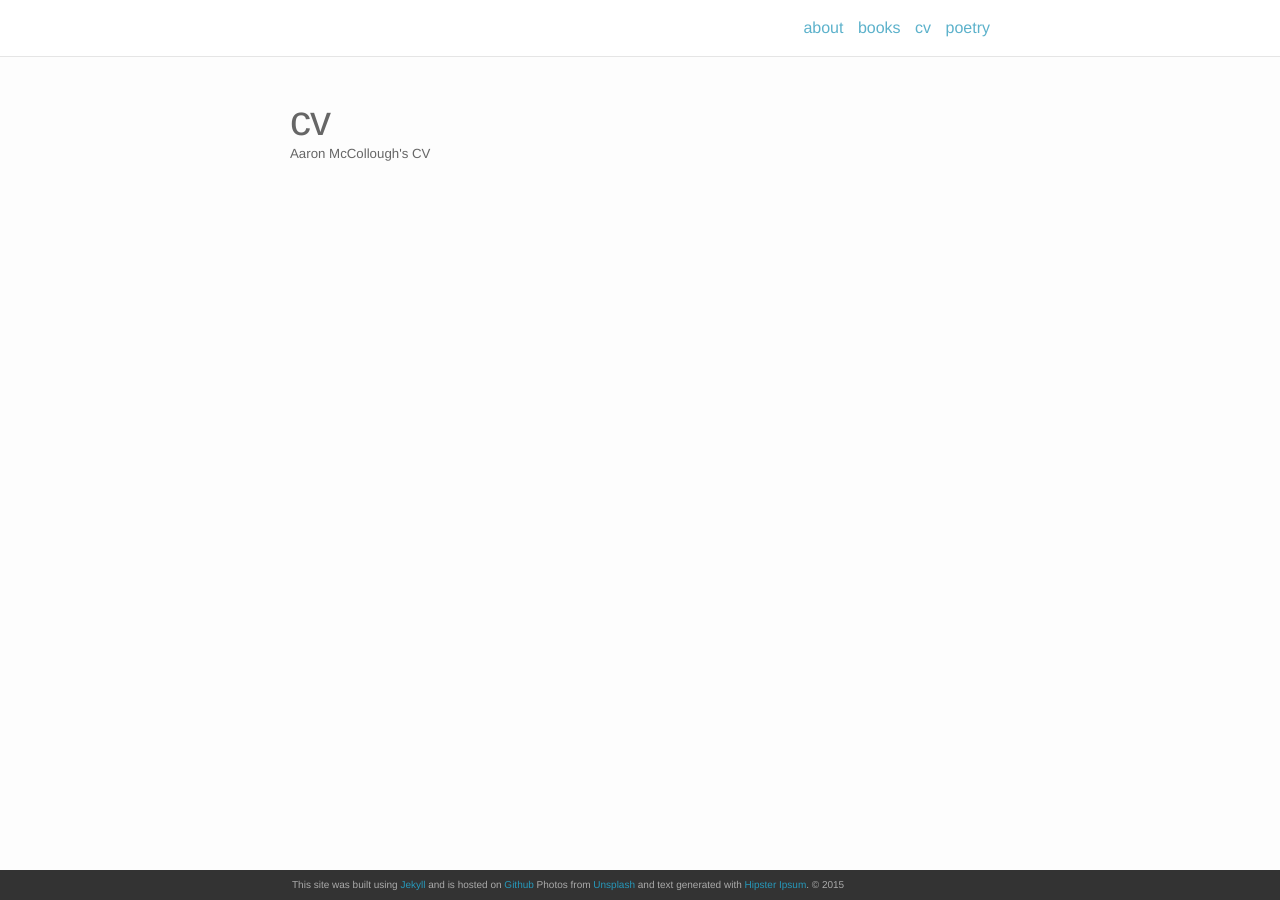
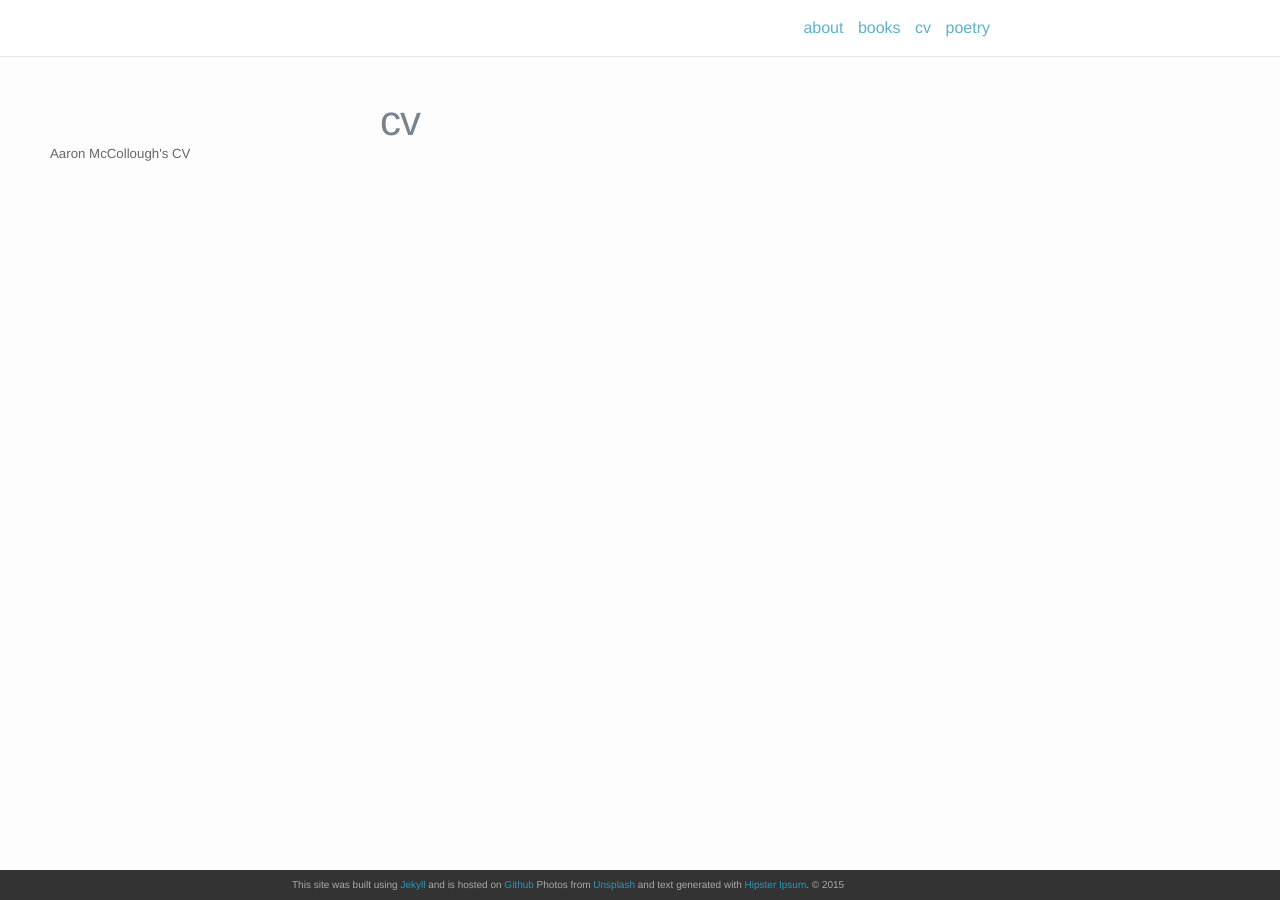
Before and after one commit to amccollo/amccollo.github.io, a Jekyll site: the page built from cv.md, in a window 1280 px wide. Built offline with Jekyll 4.4.1, drawn with Linux system fonts in a browser that asks for light colours; nearby versions of some CDN libraries.

Commit message:
adds logic to head to look for CV and apply specific styles

```diff
--- a/_includes/head.html
+++ b/_includes/head.html
@@ -6,6 +6,13 @@
     <title>{% if page.title %}{{ page.title }}{% else %}{{ site.title }}{% endif %}</title>
     <meta name="description" content="{{ site.description }}">
 
+
+    {% if page.title == "cv" %}
+        <link rel="stylesheet" href="{{ site.baseurl }}/css2/style2.css">
+    {% else %}
+        <link rel="stylesheet" href="{{ site.baseurl }}/css/main.css">
+    {% endif %}
+
     <link rel="stylesheet" href="{{ site.baseurl }}/css/main.css">
     <link rel="canonical" href="{{ page.url | replace:'index.html','' | prepend: site.baseurl | prepend: site.url }}">
 
--- a/css2/style2.css
+++ b/css2/style2.css
@@ -93,3 +93,5 @@ hr {
     style="visibility:hidden;"
     ;
 }
+Contact GitHub API Training Shop Blog About
+© 2017 GitHub, Inc. Terms Privacy Security Status Help
```
